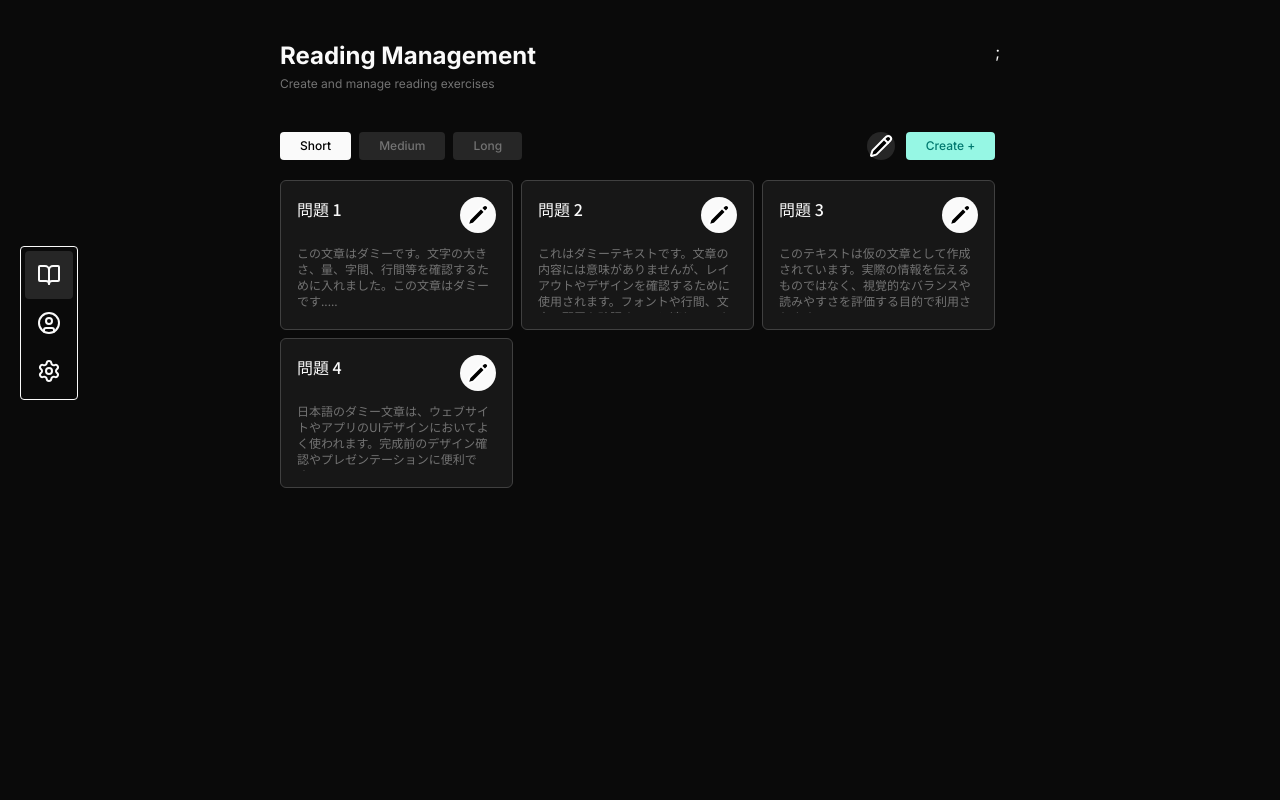
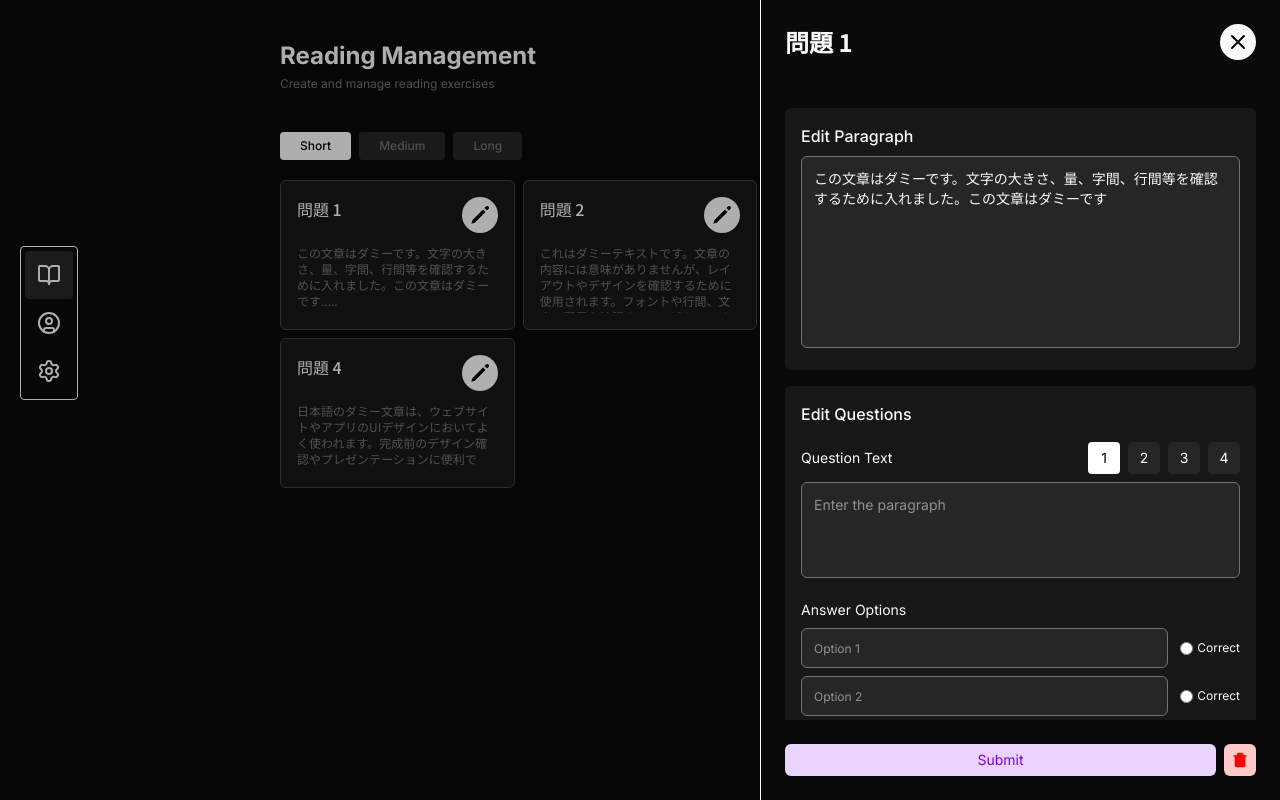
Before and after one commit to VeryLazyDev/Japanese-Web-Frontend-Admin, a React (Vite) app: page /admin in a window 1280 px wide. Both pictures are taken after a click on the element 478 px from the left and 215 px from the top of the page. Built offline with nearby package versions, Linux system fonts and the light colour scheme.

Commit message:
UI: EditQuestionSection finished. Only Logic for Two buttons are left

```diff
--- a/src/app/features/home-admin/components/editQuestion_section.jsx
+++ b/src/app/features/home-admin/components/editQuestion_section.jsx
@@ -1,40 +1,107 @@
+import { X, Trash } from "lucide-react";
+import { useState } from "react";
+
 import { useEditQuestion } from "../../hooks/editContext";
 
-const EditQuestionSection = ({ id, title }) => {
-  const { selectedQuestion } = useEditQuestion();
+const EditQuestionSection = () => {
+  const { selectedQuestion, closeEdit, handleEditParagraph } =
+    useEditQuestion();
+  const [activeQuestionNo, setActiveQuestionNo] = useState(1);
+
   return (
-    <section>
-      <div>
-        <p>問題 {id}</p> <button>Close</button>
+    <section className="h-full flex flex-col border-l">
+      {/* head */}
+      <div className="flex justify-between items-center p-6">
+        <p className="font-noto-sans-jp font-bold text-2xl">
+          問題 {selectedQuestion?.id}
+        </p>{" "}
+        <div
+          onClick={closeEdit}
+          className="bg-primary w-9 h-9 rounded-full cursor-pointer flex items-center justify-center"
+        >
+          <X stroke="black" />
+        </div>
       </div>
-      <div>
-        <p>Edit Paragraphs</p>
-        <textarea name="" id="">
-          {title}
-        </textarea>
-      </div>
-      <div>
-        <p>Edit Questions</p>
-        <div>
-          <div>
-            <p>Question Text</p>
-            <ul>
-              <li>1</li>
-              <li>2</li>
-              <li>3</li>
-              <li>4</li>
-            </ul>
+
+      {/* body */}
+      <div className="flex-1 flex flex-col justify-between overflow-hidden">
+        <div className="flex-1 flex flex-col p-6 space-y-4 overflow-y-auto">
+          <div className="bg-secondary-bg rounded-md shadow-sm p-4 space-y-2">
+            <p className="font-medium">Edit Paragraph</p>
+            <textarea
+              value={selectedQuestion?.title || ""}
+              onChange={handleEditParagraph}
+              className="w-full h-48 bg-light-bg p-3 rounded-md outline-none resize-none border border-neutral-500 text-sm"
+              placeholder="Enter the paragraph"
+            ></textarea>
           </div>
-          <textarea name="" id=""></textarea>
+
+          <div className="bg-secondary-bg rounded shadow-sm p-4 space-y-4">
+            <p className="font-medium">Edit Questions</p>
+            <div className="space-y-2">
+              <div className="flex justify-between items-center">
+                <p className="text-sm">Question Text</p>
+                <div className="flex gap-2">
+                  {[1, 2, 3, 4].map((questionNo) => {
+                    const isActive = activeQuestionNo === questionNo;
+
+                    return (
+                      <button
+                        key={questionNo}
+                        type="button"
+                        onClick={() => setActiveQuestionNo(questionNo)}
+                        className={`h-8 w-8 flex items-center justify-center text-sm rounded cursor-pointer transition-all
+                        ${isActive ? "bg-white text-black" : "bg-light-bg"}`}
+                      >
+                        {questionNo}
+                      </button>
+                    );
+                  })}
+                </div>
+              </div>
+              <textarea
+                value={""}
+                onChange={handleEditParagraph}
+                className="w-full h-24 bg-light-bg p-3 rounded-md outline-none resize-none border border-neutral-500 text-sm"
+                placeholder="Enter the paragraph"
+              ></textarea>
+            </div>
+
+            <div className="space-y-2">
+              <p className="text-sm">Answer Options</p>
+              <div className="space-y-2">
+                {[1, 2, 3, 4].map((answer) => (
+                  <div
+                    key={answer}
+                    className="flex justify-between items-center gap-3"
+                  >
+                    <input
+                      type="text"
+                      placeholder={`Option ${answer}`}
+                      className="bg-light-bg flex-1 h-10 p-3 rounded-md text-xs border border-neutral-500"
+                    />
+                    <label className="flex justify-center items-center gap-1 text-xs cursor-pointer">
+                      <input type="radio" name="Correct" value={answer} />{" "}
+                      Correct
+                    </label>
+                  </div>
+                ))}
+              </div>
+            </div>
+            <button className="w-full bg-white h-8 rounded-md text-sm text-neutral-900">
+              Save
+            </button>
+          </div>
         </div>
-        <div>
-          <p>Answer Options</p>
-          {[1, 2, 3, 4].map((answer) => (
-            <div key={answer}>
-              <input type="text" placeholder={`Option ${answer}`} />
-              <input type="radio" name="Correct" />
+        <div className="p-6">
+          <div className="flex gap-2 w-full">
+            <button className="flex-1 bg-purple-200 text-purple-700 rounded-md text-sm h-8">
+              Submit
+            </button>
+            <div className="bg-red-200 flex items-center justify-center h-8 w-8 rounded-md">
+              <Trash fill="red" stroke="red" size={16} />
             </div>
-          ))}
+          </div>
         </div>
       </div>
     </section>
--- a/src/app/features/home-admin/components/question-card.jsx
+++ b/src/app/features/home-admin/components/question-card.jsx
@@ -6,6 +6,10 @@ import { useEditQuestion } from "@/app/features/hooks/editContext";
 
 const QuestionCard = ({ id, title }) => {
   const { openEdit } = useEditQuestion();
+  const handleClick = () => {
+    console.log("Clicked", { id, title });
+    openEdit({ id, title });
+  };
   return (
     <>
       <div className="w-auto h-auto p-4 bg-secondary-bg border border-neutral-700 rounded-md cursor-pointer hover:brightness-80 transition-all duration-200">
@@ -13,7 +17,7 @@ const QuestionCard = ({ id, title }) => {
           <h1 className="font-noto-sans-jp font-medium">問題 {id}</h1>
 
           <div
-            onClick={() => openEdit({ id, title })}
+            onClick={handleClick}
             className="bg-primary w-9 h-9 rounded-full cursor-pointer flex items-center justify-center"
           >
             <PencilIcon className="text-white fill-black" />
--- a/src/app/features/home-admin/page.jsx
+++ b/src/app/features/home-admin/page.jsx
@@ -7,24 +7,27 @@ import {
 } from "@/app/features/hooks/editContext";
 
 const HomePageContent = () => {
-  const { editQuestionSidebar } = useEditQuestion();
+  const { editQuestionSidebar, closeEdit } = useEditQuestion();
   return (
-    <EditQuestionProvider>
     <div className="flex flex-row w-full h-full px-70 pt-10 bg-transparent">
       <div className="w-full">
         <HomePageHeader />
         <QuestionSection />
       </div>
       {/* <div>Here Will be the edit </div>*/}
+      {editQuestionSidebar && (
         <div
-          className={`transition-all duration-200 overflow-hidden ${editQuestionSidebar ? "w-100 ml-10 opacity-10" : "w-0 opacity-0"}
+          onClick={closeEdit}
+          className="fixed inset-0 bg-black/30 z-40"
+        ></div>
+      )}
+      <div
+        className={`fixed top-0 right-0 z-50 h-screen bg-primary-bg shadow-lg transition-all duration-200 overflow-hidden ${editQuestionSidebar ? "w-130 ml-10" : "w-0"}
         `}
       >
         <EditQuestionSection />
       </div>
-        ;
     </div>
-    </EditQuestionProvider>
   );
 };
 
--- a/src/app/features/hooks/editContext.jsx
+++ b/src/app/features/hooks/editContext.jsx
@@ -5,6 +5,7 @@ const EditQuestionContext = createContext();
 export const EditQuestionProvider = ({ children }) => {
   const [selectedQuestion, setSelectedQuestion] = useState(null);
   const [editQuestionSidebar, setEditQuestionSidebar] = useState(false);
+
   const openEdit = (questionData) => {
     setSelectedQuestion(questionData);
     setEditQuestionSidebar(true);
@@ -13,15 +14,29 @@ export const EditQuestionProvider = ({ children }) => {
     setEditQuestionSidebar(false);
   };
 
+  const handleEditParagraph = (e) => {
+    setSelectedQuestion((prev) => ({
+      ...prev,
+      title: e.target.value,
+    }));
+  };
+
   return (
     <EditQuestionContext.Provider
-      value={{ editQuestionSidebar, selectedQuestion, openEdit, closeEdit }}
+      value={{
+        editQuestionSidebar,
+        selectedQuestion,
+        openEdit,
+        closeEdit,
+        handleEditParagraph,
+      }}
     >
       {children}
     </EditQuestionContext.Provider>
   );
 };
 
+// eslint-disable-next-line react-refresh/only-export-components
 export const useEditQuestion = () => {
   const context = useContext(EditQuestionContext);
   if (!context) {
```
Lines whose indentation alone changed are shown as unchanged.
